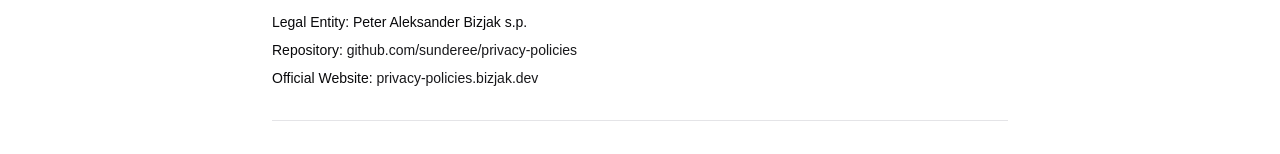
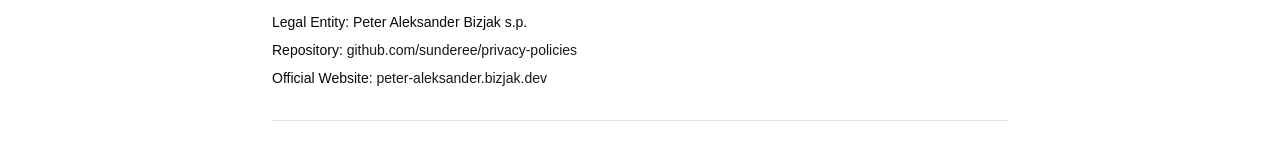
Before and after one commit to sunderee/privacy-policies, a Next.js app: page / in a window 1280 px wide. Shown: the part 489-643 px from the top of the page. Built offline with nearby package versions, Linux system fonts and the light colour scheme.

Commit message:
Change the official website

```diff
--- a/src/app/page.tsx
+++ b/src/app/page.tsx
@@ -53,12 +53,12 @@
 						<p className="text-sm">
 							<span className="font-medium">Official Website:</span>{' '}
 							<a
-								href="https://privacy-policies.bizjak.dev"
+								href="https://peter-aleksander.bizjak.dev"
 								className="text-primary hover:underline"
 								target="_blank"
 								rel="noopener noreferrer"
 							>
-								privacy-policies.bizjak.dev
+								peter-aleksander.bizjak.dev
 							</a>
 						</p>
 					</div>
```
